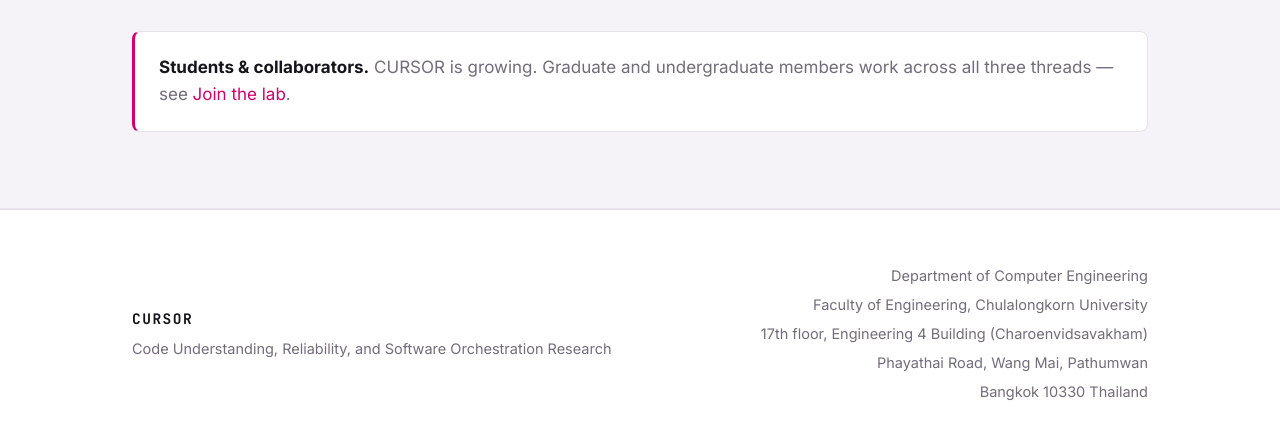
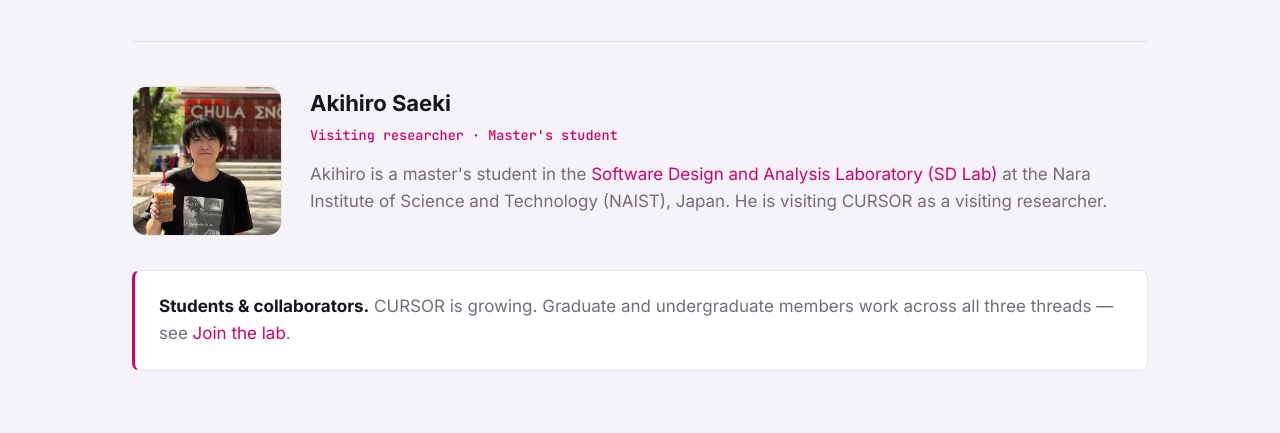
Before and after one commit to lab-cursor/lab-cursor.github.io, a plain HTML site: page people.html in a window 1280 px wide. Shown: the part 801-1234 px from the top of the page. Drawn offline with Linux system fonts and the light colour scheme.

Commit message:
Add visiting researcher Akihiro Saeki (NAIST SD Lab) to People page
Co-Authored-By: Claude Opus 5.5 <noreply@anthropic.com>

```diff
--- a/people.html
+++ b/people.html
@@ -66,6 +66,14 @@
           </div>
         </div>
       </div>
+      <div class="person" style="margin-top:44px;padding-top:44px;border-top:1px solid var(--hair);">
+        <div class="avatar"><img src="images/akihiro.jpg" alt="Akihiro Saeki" width="500" height="500"></div>
+        <div>
+          <h3>Akihiro Saeki</h3>
+          <p class="role">Visiting researcher · Master's student</p>
+          <p>Akihiro is a master's student in the <a href="https://sdlab.naist.jp/en/" style="color:var(--magenta)">Software Design and Analysis Laboratory (SD Lab)</a> at the Nara Institute of Science and Technology (NAIST), Japan. He is visiting CURSOR as a visiting researcher.</p>
+        </div>
+      </div>
       <div class="join-note">
         <p><b>Students &amp; collaborators.</b> CURSOR is growing. Graduate and undergraduate members work across all three threads — see <a href="index.html#join" style="color:var(--magenta)">Join the lab</a>.</p>
       </div>
```
Also changed, not shown: images/akihiro.jpg (added).
